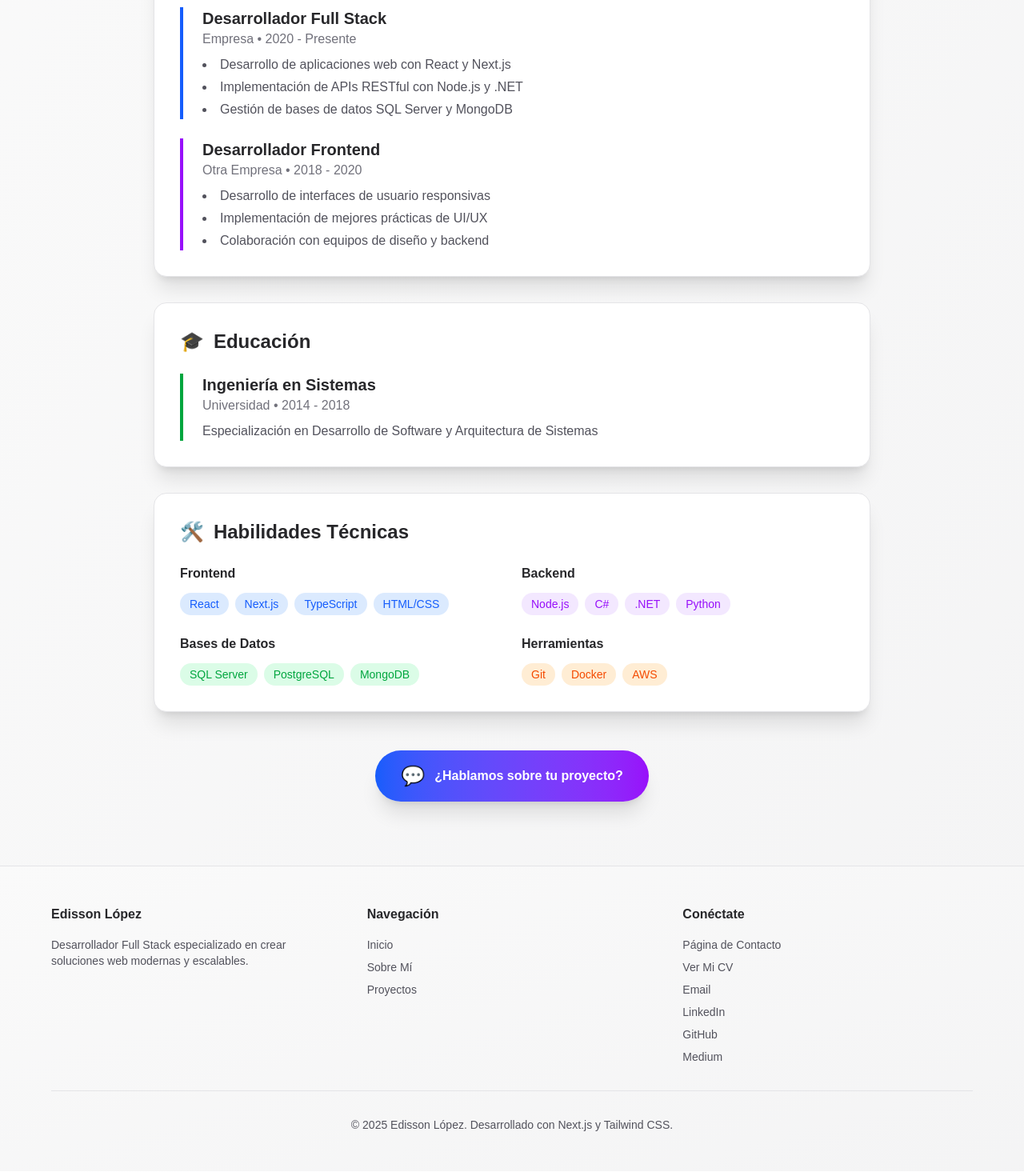
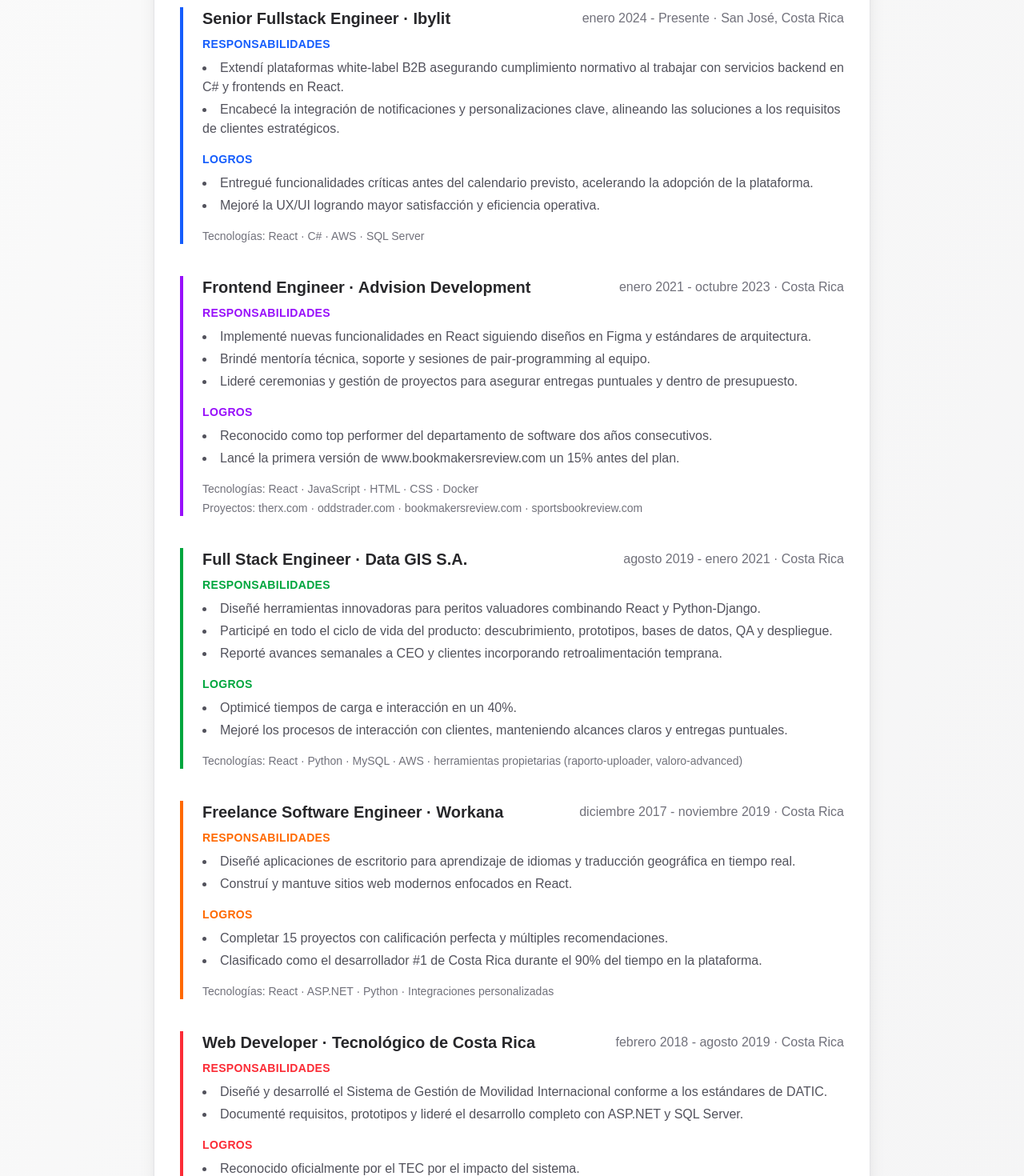
Before and after one commit to ediloaz/ediloaz.com, a Next.js app: page /cv in a window 1280 px wide. Shown: the part 580-2050 px from the top of the page at 80% size. Built offline with nearby package versions, Linux system fonts and the light colour scheme.

Commit message:
Update AboutMe and CV pages with detailed professional experience and education sections, including new links for more information. Enhance layout and styling for better readability and user engagement.

```diff
--- a/app/about-me/page.tsx
+++ b/app/about-me/page.tsx
@@ -1,4 +1,5 @@
 import PageLayout from "@/components/page-layout";
+import Link from "next/link";
 
 export default function AboutMe() {
   return (
@@ -35,7 +36,10 @@ export default function AboutMe() {
                   Experiencia Profesional
                 </h3>
                 <p className="text-zinc-600 dark:text-zinc-400">
-                  Detalles de tu experiencia profesional aquí.
+                  He liderado iniciativas full stack para empresas como Ibylit, Advision Development y Data GIS, entregando plataformas B2B seguras, experiencias digitales de alto tráfico y herramientas para valuadores inmobiliarios, además de colaborar en Workana y el TEC.{" "}
+                  <Link href="/cv#experiencia-profesional" className="text-blue-600 dark:text-blue-400 font-semibold underline underline-offset-4">
+                    Ver en detalle
+                  </Link>
                 </p>
               </div>
 
@@ -44,7 +48,10 @@ export default function AboutMe() {
                   Educación
                 </h3>
                 <p className="text-zinc-600 dark:text-zinc-400">
-                  Detalles de tu educación aquí.
+                  Soy egresado del Tecnológico de Costa Rica, donde desarrollé el Sistema de Movilidad Internacional en ASP.NET, apoyé cursos de Administración de Proyectos y cursé electivas avanzadas de recuperación de información, desarrollo web e interfaces gráficas.{" "}
+                  <Link href="/cv#educacion" className="text-blue-600 dark:text-blue-400 font-semibold underline underline-offset-4">
+                    Ver en detalle
+                  </Link>
                 </p>
               </div>
             </div>
--- a/app/cv/page.tsx
+++ b/app/cv/page.tsx
@@ -21,7 +21,7 @@ export default function CV() {
           </div>
 
           {/* Información Personal */}
-          <div className="bg-white dark:bg-zinc-800 rounded-2xl shadow-xl p-8 mb-8 border border-zinc-200 dark:border-zinc-700">
+          <div id="experiencia-profesional" className="bg-white dark:bg-zinc-800 rounded-2xl shadow-xl p-8 mb-8 border border-zinc-200 dark:border-zinc-700">
             <h2 className="text-2xl font-semibold text-zinc-800 dark:text-zinc-200 mb-4 flex items-center gap-3">
               <span>👨‍💻</span>
               Perfil Profesional
@@ -34,39 +34,156 @@ export default function CV() {
           </div>
 
           {/* Experiencia Laboral */}
-          <div className="bg-white dark:bg-zinc-800 rounded-2xl shadow-xl p-8 mb-8 border border-zinc-200 dark:border-zinc-700">
+          <div id="educacion" className="bg-white dark:bg-zinc-800 rounded-2xl shadow-xl p-8 mb-8 border border-zinc-200 dark:border-zinc-700">
             <h2 className="text-2xl font-semibold text-zinc-800 dark:text-zinc-200 mb-6 flex items-center gap-3">
               <span>💼</span>
               Experiencia Laboral
             </h2>
 
-            <div className="space-y-6">
+            <div className="space-y-10">
               <div className="border-l-4 border-blue-600 pl-6">
+                <div className="flex flex-col md:flex-row md:items-center md:justify-between gap-1 mb-2">
                   <h3 className="text-xl font-semibold text-zinc-800 dark:text-zinc-200">
-                  Desarrollador Full Stack
+                    Senior Fullstack Engineer · Ibylit
                   </h3>
-                <p className="text-zinc-500 dark:text-zinc-400 mb-2">
-                  Empresa • 2020 - Presente
+                  <p className="text-zinc-500 dark:text-zinc-400">
+                    enero 2024 - Presente · San José, Costa Rica
                   </p>
-                <ul className="list-disc list-inside text-zinc-600 dark:text-zinc-300 space-y-1">
-                  <li>Desarrollo de aplicaciones web con React y Next.js</li>
-                  <li>Implementación de APIs RESTful con Node.js y .NET</li>
-                  <li>Gestión de bases de datos SQL Server y MongoDB</li>
+                </div>
+                <p className="text-sm uppercase tracking-wide text-blue-600 dark:text-blue-300 font-semibold mb-2">
+                  RESPONSABILIDADES
+                </p>
+                <ul className="list-disc list-inside text-zinc-600 dark:text-zinc-300 space-y-1 mb-4">
+                  <li>Extendí plataformas white-label B2B asegurando cumplimiento normativo al trabajar con servicios backend en C# y frontends en React.</li>
+                  <li>Encabecé la integración de notificaciones y personalizaciones clave, alineando las soluciones a los requisitos de clientes estratégicos.</li>
                 </ul>
+                <p className="text-sm uppercase tracking-wide text-blue-600 dark:text-blue-300 font-semibold mb-2">
+                  LOGROS
+                </p>
+                <ul className="list-disc list-inside text-zinc-600 dark:text-zinc-300 space-y-1 mb-4">
+                  <li>Entregué funcionalidades críticas antes del calendario previsto, acelerando la adopción de la plataforma.</li>
+                  <li>Mejoré la UX/UI logrando mayor satisfacción y eficiencia operativa.</li>
+                </ul>
+                <p className="text-sm text-zinc-500 dark:text-zinc-400">
+                  Tecnologías: React · C# · AWS · SQL Server
+                </p>
               </div>
 
               <div className="border-l-4 border-purple-600 pl-6">
+                <div className="flex flex-col md:flex-row md:items-center md:justify-between gap-1 mb-2">
                   <h3 className="text-xl font-semibold text-zinc-800 dark:text-zinc-200">
-                  Desarrollador Frontend
+                    Frontend Engineer · Advision Development
                   </h3>
-                <p className="text-zinc-500 dark:text-zinc-400 mb-2">
-                  Otra Empresa • 2018 - 2020
+                  <p className="text-zinc-500 dark:text-zinc-400">
+                    enero 2021 - octubre 2023 · Costa Rica
                   </p>
-                <ul className="list-disc list-inside text-zinc-600 dark:text-zinc-300 space-y-1">
-                  <li>Desarrollo de interfaces de usuario responsivas</li>
-                  <li>Implementación de mejores prácticas de UI/UX</li>
-                  <li>Colaboración con equipos de diseño y backend</li>
+                </div>
+                <p className="text-sm uppercase tracking-wide text-purple-600 dark:text-purple-300 font-semibold mb-2">
+                  RESPONSABILIDADES
+                </p>
+                <ul className="list-disc list-inside text-zinc-600 dark:text-zinc-300 space-y-1 mb-4">
+                  <li>Implementé nuevas funcionalidades en React siguiendo diseños en Figma y estándares de arquitectura.</li>
+                  <li>Brindé mentoría técnica, soporte y sesiones de pair-programming al equipo.</li>
+                  <li>Lideré ceremonias y gestión de proyectos para asegurar entregas puntuales y dentro de presupuesto.</li>
                 </ul>
+                <p className="text-sm uppercase tracking-wide text-purple-600 dark:text-purple-300 font-semibold mb-2">
+                  LOGROS
+                </p>
+                <ul className="list-disc list-inside text-zinc-600 dark:text-zinc-300 space-y-1 mb-4">
+                  <li>Reconocido como top performer del departamento de software dos años consecutivos.</li>
+                  <li>Lancé la primera versión de www.bookmakersreview.com un 15% antes del plan.</li>
+                </ul>
+                <p className="text-sm text-zinc-500 dark:text-zinc-400 mb-1">
+                  Tecnologías: React · JavaScript · HTML · CSS · Docker
+                </p>
+                <p className="text-sm text-zinc-500 dark:text-zinc-400">
+                  Proyectos: therx.com · oddstrader.com · bookmakersreview.com · sportsbookreview.com
+                </p>
+              </div>
+
+              <div className="border-l-4 border-green-600 pl-6">
+                <div className="flex flex-col md:flex-row md:items-center md:justify-between gap-1 mb-2">
+                  <h3 className="text-xl font-semibold text-zinc-800 dark:text-zinc-200">
+                    Full Stack Engineer · Data GIS S.A.
+                  </h3>
+                  <p className="text-zinc-500 dark:text-zinc-400">
+                    agosto 2019 - enero 2021 · Costa Rica
+                  </p>
+                </div>
+                <p className="text-sm uppercase tracking-wide text-green-600 dark:text-green-300 font-semibold mb-2">
+                  RESPONSABILIDADES
+                </p>
+                <ul className="list-disc list-inside text-zinc-600 dark:text-zinc-300 space-y-1 mb-4">
+                  <li>Diseñé herramientas innovadoras para peritos valuadores combinando React y Python-Django.</li>
+                  <li>Participé en todo el ciclo de vida del producto: descubrimiento, prototipos, bases de datos, QA y despliegue.</li>
+                  <li>Reporté avances semanales a CEO y clientes incorporando retroalimentación temprana.</li>
+                </ul>
+                <p className="text-sm uppercase tracking-wide text-green-600 dark:text-green-300 font-semibold mb-2">
+                  LOGROS
+                </p>
+                <ul className="list-disc list-inside text-zinc-600 dark:text-zinc-300 space-y-1 mb-4">
+                  <li>Optimicé tiempos de carga e interacción en un 40%.</li>
+                  <li>Mejoré los procesos de interacción con clientes, manteniendo alcances claros y entregas puntuales.</li>
+                </ul>
+                <p className="text-sm text-zinc-500 dark:text-zinc-400">
+                  Tecnologías: React · Python · MySQL · AWS · herramientas propietarias (raporto-uploader, valoro-advanced)
+                </p>
+              </div>
+
+              <div className="border-l-4 border-orange-500 pl-6">
+                <div className="flex flex-col md:flex-row md:items-center md:justify-between gap-1 mb-2">
+                  <h3 className="text-xl font-semibold text-zinc-800 dark:text-zinc-200">
+                    Freelance Software Engineer · Workana
+                  </h3>
+                  <p className="text-zinc-500 dark:text-zinc-400">
+                    diciembre 2017 - noviembre 2019 · Costa Rica
+                  </p>
+                </div>
+                <p className="text-sm uppercase tracking-wide text-orange-500 dark:text-orange-300 font-semibold mb-2">
+                  RESPONSABILIDADES
+                </p>
+                <ul className="list-disc list-inside text-zinc-600 dark:text-zinc-300 space-y-1 mb-4">
+                  <li>Diseñé aplicaciones de escritorio para aprendizaje de idiomas y traducción geográfica en tiempo real.</li>
+                  <li>Construí y mantuve sitios web modernos enfocados en React.</li>
+                </ul>
+                <p className="text-sm uppercase tracking-wide text-orange-500 dark:text-orange-300 font-semibold mb-2">
+                  LOGROS
+                </p>
+                <ul className="list-disc list-inside text-zinc-600 dark:text-zinc-300 space-y-1 mb-4">
+                  <li>Completar 15 proyectos con calificación perfecta y múltiples recomendaciones.</li>
+                  <li>Clasificado como el desarrollador #1 de Costa Rica durante el 90% del tiempo en la plataforma.</li>
+                </ul>
+                <p className="text-sm text-zinc-500 dark:text-zinc-400">
+                  Tecnologías: React · ASP.NET · Python · Integraciones personalizadas
+                </p>
+              </div>
+
+              <div className="border-l-4 border-red-500 pl-6">
+                <div className="flex flex-col md:flex-row md:items-center md:justify-between gap-1 mb-2">
+                  <h3 className="text-xl font-semibold text-zinc-800 dark:text-zinc-200">
+                    Web Developer · Tecnológico de Costa Rica
+                  </h3>
+                  <p className="text-zinc-500 dark:text-zinc-400">
+                    febrero 2018 - agosto 2019 · Costa Rica
+                  </p>
+                </div>
+                <p className="text-sm uppercase tracking-wide text-red-500 dark:text-red-300 font-semibold mb-2">
+                  RESPONSABILIDADES
+                </p>
+                <ul className="list-disc list-inside text-zinc-600 dark:text-zinc-300 space-y-1 mb-4">
+                  <li>Diseñé y desarrollé el Sistema de Gestión de Movilidad Internacional conforme a los estándares de DATIC.</li>
+                  <li>Documenté requisitos, prototipos y lideré el desarrollo completo con ASP.NET y SQL Server.</li>
+                </ul>
+                <p className="text-sm uppercase tracking-wide text-red-500 dark:text-red-300 font-semibold mb-2">
+                  LOGROS
+                </p>
+                <ul className="list-disc list-inside text-zinc-600 dark:text-zinc-300 space-y-1 mb-4">
+                  <li>Reconocido oficialmente por el TEC por el impacto del sistema.</li>
+                  <li>Optimicé consultas en un 25% mediante rediseño de la base de datos.</li>
+                </ul>
+                <p className="text-sm text-zinc-500 dark:text-zinc-400">
+                  Tecnologías: ASP.NET · SQL Server · HTML · CSS
+                </p>
               </div>
             </div>
           </div>
@@ -78,16 +195,36 @@ export default function CV() {
               Educación
             </h2>
 
-            <div className="border-l-4 border-green-600 pl-6">
+            <div className="border-l-4 border-green-600 pl-6 space-y-4">
+              <div>
                 <h3 className="text-xl font-semibold text-zinc-800 dark:text-zinc-200">
-                Ingeniería en Sistemas
+                  Tecnológico de Costa Rica
                 </h3>
-              <p className="text-zinc-500 dark:text-zinc-400 mb-2">
-                Universidad • 2014 - 2018
+                <p className="text-zinc-500 dark:text-zinc-400">
+                  Bachelor of Engineering (Computing Engineering) · 2013 - 2018
                 </p>
-              <p className="text-zinc-600 dark:text-zinc-300">
-                Especialización en Desarrollo de Software y Arquitectura de Sistemas
+              </div>
+
+              <div>
+                <p className="text-sm uppercase tracking-wide text-green-600 dark:text-green-300 font-semibold mb-2">
+                  Experiencia Académica Destacada
                 </p>
+                <ul className="list-disc list-inside text-zinc-600 dark:text-zinc-300 space-y-1">
+                  <li>[2017-2018] Full Stack Developer (.NET) para el Sistema de Gestión de Movilidad Internacional.</li>
+                  <li>[2014-2017] Estudiante asistente del curso de Administración de Proyectos.</li>
+                </ul>
+              </div>
+
+              <div>
+                <p className="text-sm uppercase tracking-wide text-green-600 dark:text-green-300 font-semibold mb-2">
+                  Cursos Electivos Finales
+                </p>
+                <ul className="list-disc list-inside text-zinc-600 dark:text-zinc-300 space-y-1">
+                  <li>Recuperación automatizada de información textual (Dr. José Enrique Araya).</li>
+                  <li>Desarrollo de aplicaciones web.</li>
+                  <li>Diseño de interfaces gráficas de usuario.</li>
+                </ul>
+              </div>
             </div>
           </div>
 
```
Lines whose indentation alone changed are shown as unchanged.
